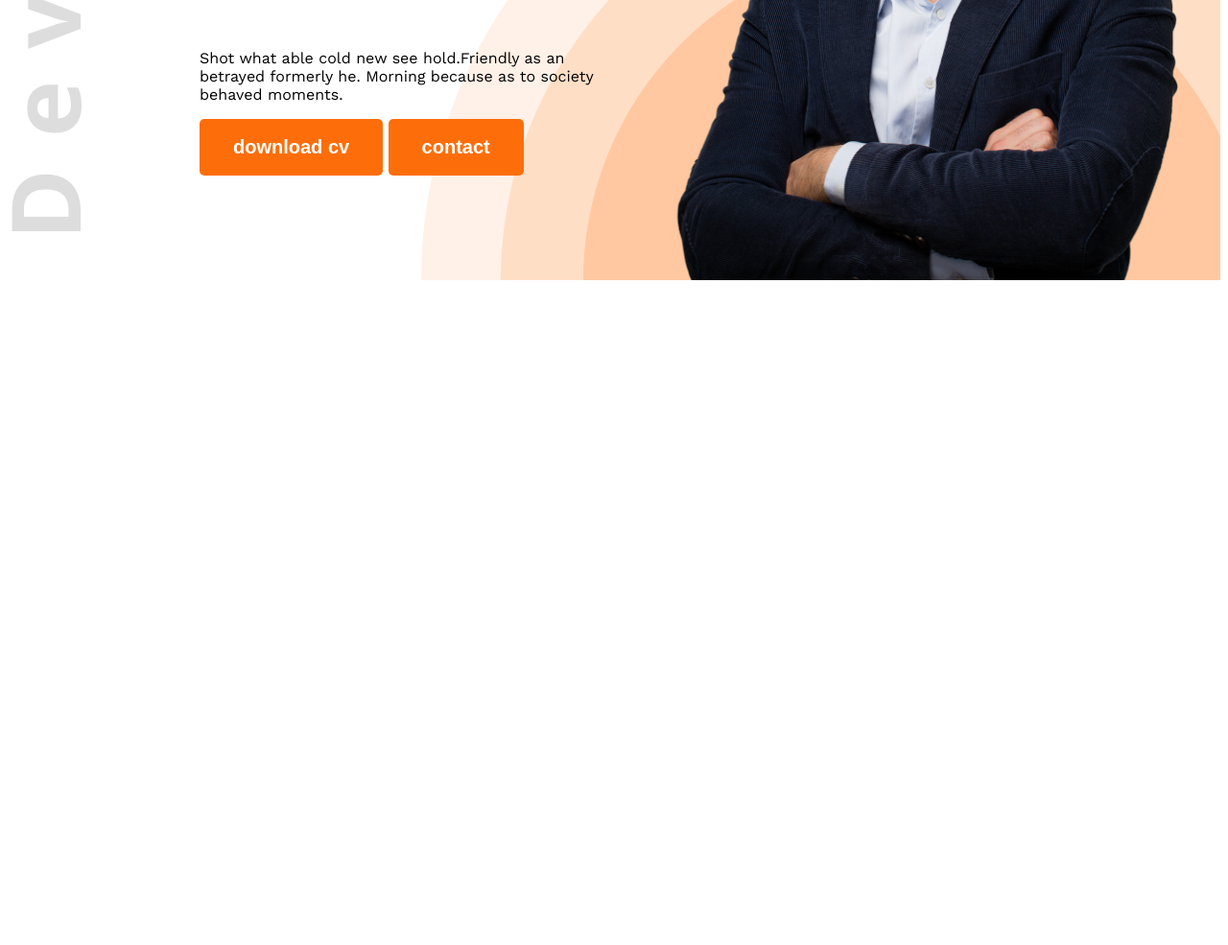
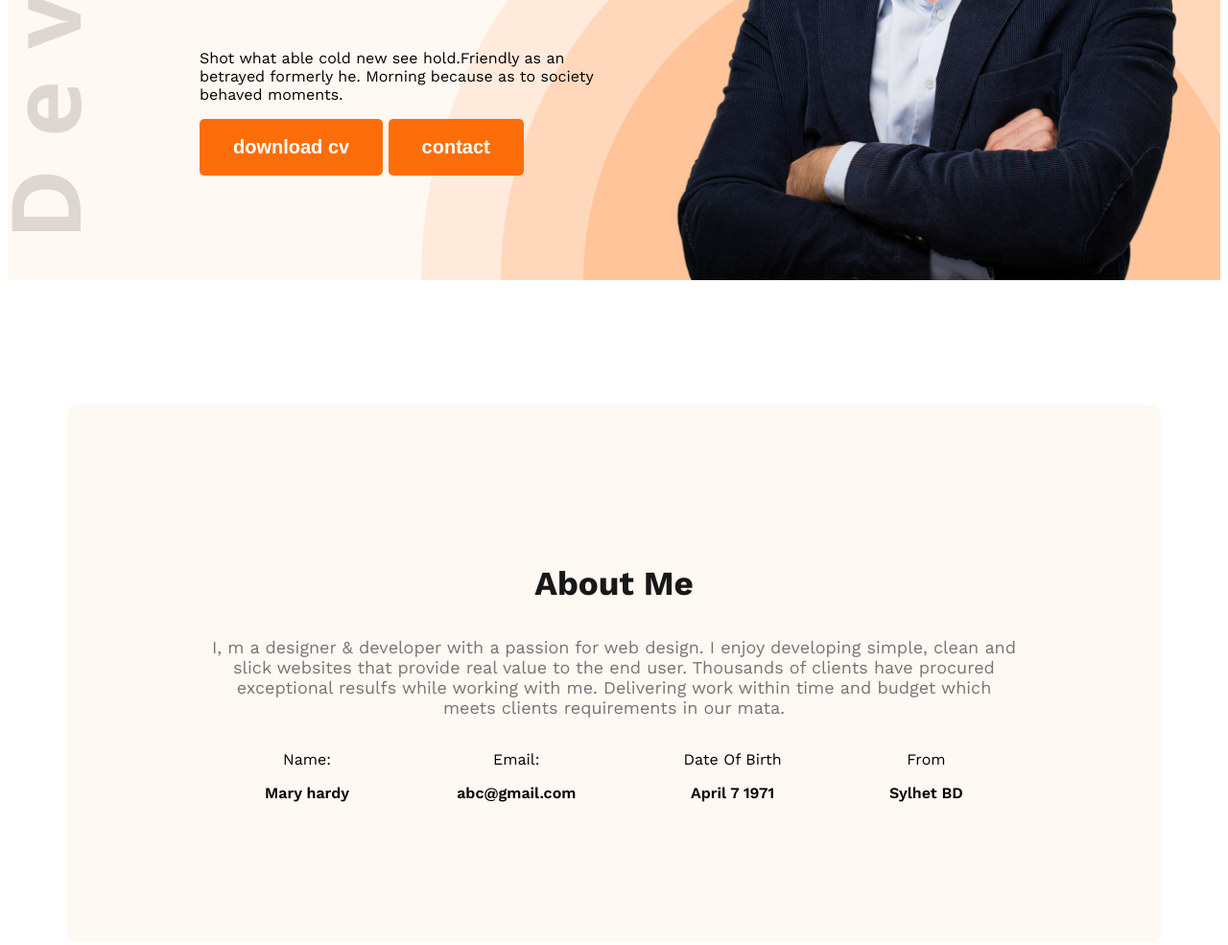
Before and after one commit to M-A-H-DD-I/web-dev-portfolio, a plain HTML site: page indexx.html in a window 1280 px wide. Shown: the part 530-1515 px from the top of the page at 96% size. Before the commit the page ends 830 px from the top, so only its background shows below. Drawn offline with nearby package versions, Linux system fonts and the light colour scheme.

Commit message:
main body added

```diff
--- a/indexx.html
+++ b/indexx.html
@@ -10,7 +10,7 @@
 <link href="https://fonts.googleapis.com/css2?family=Open+Sans:ital,wg ht@0,300..800;1,300..800&family=Work+Sans:ital,wght@0,100..900;1,100..900&display=swap" rel="stylesheet">
 </head>
 <body class="open-sans-normal">
-    <header class="header">
+    <header class="header secondary-bg">
         <nav>
             <h3 class="nav-title">M<span id="text">a</span>ry</h3>
             <ul>
@@ -32,7 +32,28 @@
         </div>
     </header>
     <main>
-
+        <section class="about secondary-bg">
+            <h3 class="section-title">About Me</h3>
+            <p class="section-description">I, m a designer & developer with a passion for web design. I enjoy developing simple, clean and slick websites that provide real value to the end user. Thousands of clients have procured exceptional resulfs while working with me. Delivering work within time and budget which meets clients requirements in our mata.</p>
+            <div class="about-items">
+                <div class="about-item">
+                    <p class="item-title">Name:</p>
+                    <p class="item-description">Mary hardy </p>
+                </div>
+                <div class="about-item">
+                    <p class="item-title">Email:</p>
+                    <p class="item-description">abc@gmail.com</p>
+                </div>
+                <div class="about-item">
+                    <p class="item-title">Date Of Birth</p>
+                    <p class="item-description">April 7 1971</p>
+                </div>
+                <div class="about-item">
+                    <p class="item-title">From</p>
+                    <p class="item-description">Sylhet BD</p>
+                </div>
+            </div>
+        </section>
 
     </main>
     <footer>
--- a/style/portfolioo.css
+++ b/style/portfolioo.css
@@ -13,6 +13,10 @@ nav{
    justify-content: space-between;
    margin: 0px 200px;
 }
+.secondary-bg{
+    background-color: #FFF8F3 ;
+}
+
 .btn-primary{
 
     background-color: #FD6E0A;
@@ -51,6 +55,16 @@ nav li a{
 .dark-2{
     color: #474747;
 }
+.section-title{
+    font-size: 35px;
+    font-weight: bold;
+    color: #181818;
+}
+
+.section-description{
+    font-size: 18px;
+    color: #757575;
+}
 
 /* header */
 .header{
@@ -83,3 +97,26 @@ nav li a{
 .banner-profile-picture {
     width: 580px; ;
 }
+
+/* about styles*/
+.about{
+    border-radius: 10px ;
+    padding: 130px 150px;
+    text-align: center;
+    margin-top: 130px;
+}
+
+.about-items{
+    display: flex;
+    justify-content: space-around;
+}
+
+.item-description{
+    font-weight: 600;
+}
+
+/* main */
+main {
+    max-width: 1140px;
+    margin: 0 auto;
+}
```
